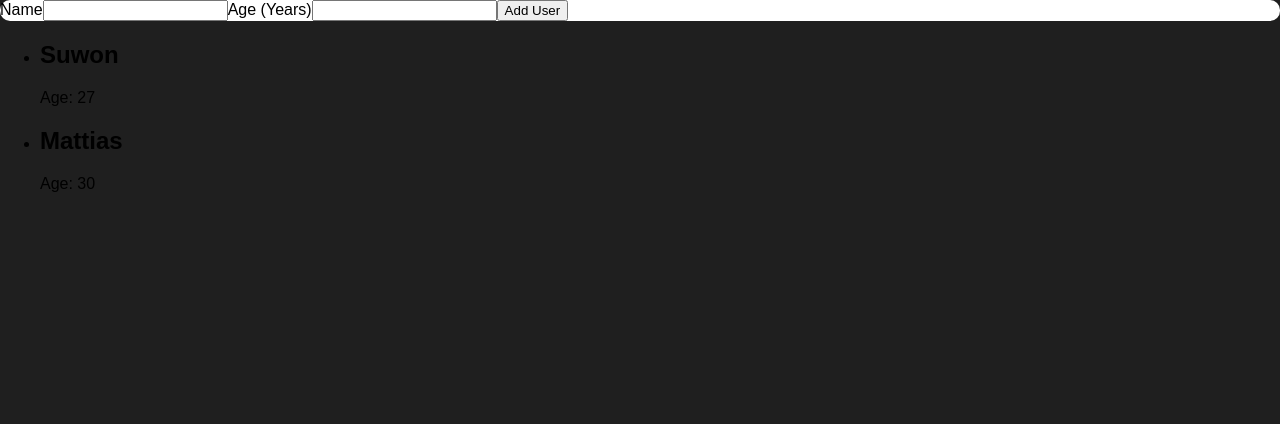
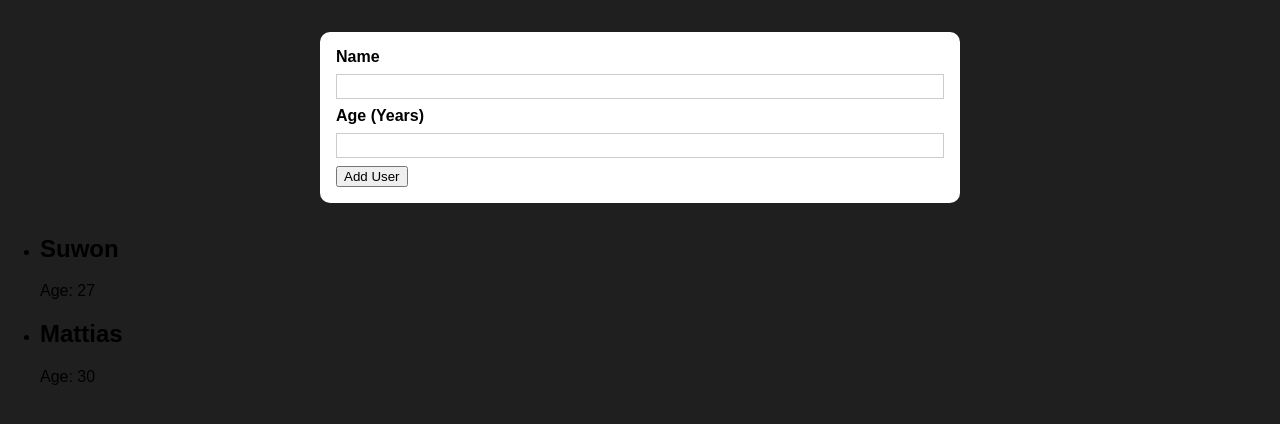
Before and after one commit to smackdh/react-user-list, a React (Create React App) app: page / in a window 1280 px wide. Shown: the top 424 px of the page. Built offline with nearby package versions, Linux system fonts and the light colour scheme.

Commit message:
added classname as a prop to be able to use it on card

```diff
--- a/src/components/UI/Card.js
+++ b/src/components/UI/Card.js
@@ -1,7 +1,9 @@
 import classes from "./Card.module.css";
 
 const Card = (props) => {
-  return <div className={classes.card}>{props.children}</div>;
+  return (
+    <div className={`${classes.card} ${props.className}`}>{props.children}</div>
+  );
 };
 
 export default Card;
--- a/src/components/Users/UserInput/UserInput.js
+++ b/src/components/Users/UserInput/UserInput.js
@@ -26,7 +26,7 @@
   };
 
   return (
-    <Card>
+    <Card className={classes.input}>
       <form onSubmit={formSubmitHandler}>
         <label htmlFor="username">Name</label>
         <input
```
